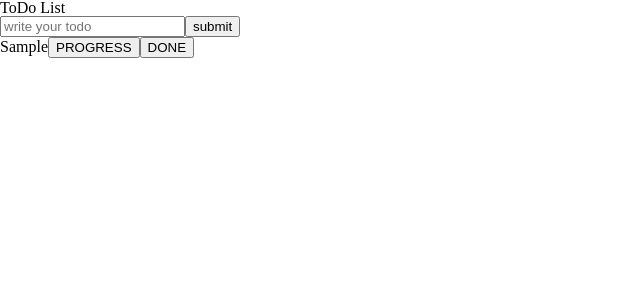
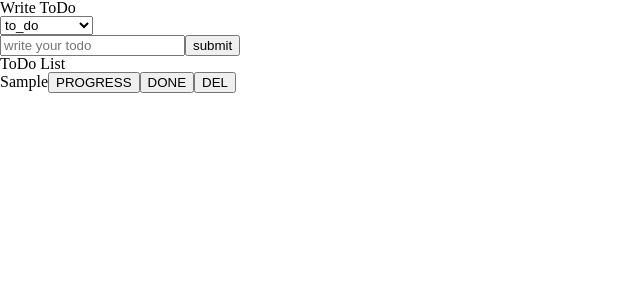
Before and after one commit to zizimoos/20220201_reactjs-master-todo, a React (Create React App) app: page / in a window 1280 px wide. Both pictures are taken after typing "Sample" into the empty fields and a click on the button "submit". Shown: the top 300 px of the page, without its empty margins (0-640 px from the left). Built offline with nearby package versions, Linux system fonts and the light colour scheme.

Commit message:
selector with set function

```diff
--- a/src/atoms.ts
+++ b/src/atoms.ts
@@ -1,12 +1,39 @@
-import { atom } from "recoil";
+import { atom, selector } from "recoil";
+
+export enum Categories {
+  TODO = "to_do",
+  PROGRESS = "In_progress",
+  DONE = "done",
+}
 
 export interface ITodo {
   text: string;
   id: number;
-  category: "to_do" | "In_progress" | "done";
+  category: Categories;
 }
+
+const localStorageData = localStorage.getItem("todoList");
+const localStorageTodoList = localStorageData
+  ? JSON.parse(localStorageData)
+  : [];
+const todoListWithLocalStorage = [...localStorageTodoList];
 
 export const todoState = atom<ITodo[]>({
   key: "todoStatekey",
-  default: [],
+  default: todoListWithLocalStorage,
 });
+
+export const categoryState = atom<Categories>({
+  key: "categoryStatekey",
+  default: Categories.TODO,
+});
+
+export const todoStateSelector = selector({
+  key: "todoStateSelector",
+  get: ({ get }) => {
+    const todos = get(todoState);
+    const category = get(categoryState);
+
+    return todos.filter((todo) => todo.category === category);
+  },
+});
--- a/src/components/CreateTodoForm.tsx
+++ b/src/components/CreateTodoForm.tsx
@@ -1,13 +1,14 @@
 import { useForm } from "react-hook-form";
-import { useRecoilState } from "recoil";
-import { todoState } from "../atoms";
+import { useRecoilState, useRecoilValue } from "recoil";
+import { categoryState, ITodo, todoState } from "../atoms";
 
 interface ITodoForm {
   todo: string;
 }
 
 const CreateTodoForm = () => {
-  const [todoList, setTodoList] = useRecoilState(todoState);
+  const category = useRecoilValue(categoryState);
+  const [_, setTodoList] = useRecoilState(todoState);
   const {
     register,
     handleSubmit,
@@ -18,7 +19,7 @@ const CreateTodoForm = () => {
 
   const handleValid = ({ todo }: ITodoForm) => {
     setTodoList((current) => [
-      { text: todo, category: "to_do", id: Date.now() },
+      { text: todo, category: category, id: Date.now() },
       ...current,
     ]);
     setValue("todo", "");
--- a/src/components/ShowTodoList.tsx
+++ b/src/components/ShowTodoList.tsx
@@ -1,9 +1,12 @@
-import React from "react";
-import { useRecoilState } from "recoil";
-import { ITodo, todoState } from "../atoms";
+import React, { useEffect } from "react";
+import { useRecoilState, useRecoilValue } from "recoil";
+import { ITodo, todoState, todoStateSelector } from "../atoms";
+import { Categories } from "../atoms";
 
-const ShowTodoList = ({ todoList }: any) => {
-  const [_, setTodoList] = useRecoilState(todoState);
+const ShowTodoList = () => {
+  const [todoList, setTodoList] = useRecoilState(todoState);
+  const todoStateS = useRecoilValue(todoStateSelector);
+
   const onClick = (todo: ITodo, newCategory: ITodo["category"]) => {
     setTodoList((current) => {
       const targetIndex = current.findIndex((item) => item.id === todo.id);
@@ -11,25 +14,38 @@ const ShowTodoList = ({ todoList }: any) => {
       const newTodo = { ...oldTodo, category: newCategory };
       const newTodoList = [...current]; //새로운 배열을 만들어서 새로운 값을 넣어줘야만 한다.
       newTodoList.splice(targetIndex, 1, newTodo);
+      localStorage.setItem("todoList", JSON.stringify(todoList));
       return newTodoList;
     });
   };
+
+  const onDelete = (todo: ITodo) => {
+    setTodoList((current) => {
+      const targetIndex = current.findIndex((item) => item.id === todo.id);
+      const newTodoList = [...current];
+      newTodoList.splice(targetIndex, 1);
+      localStorage.setItem("todoList", JSON.stringify(newTodoList));
+      return newTodoList;
+    });
+  };
+
   return (
     <ul>
-      {todoList.map((todo: ITodo) => (
+      {todoStateS.map((todo: ITodo) => (
         <li key={todo.id}>
           <span>{todo.text}</span>
-          {todo.category !== "to_do" && (
-            <button onClick={() => onClick(todo, "to_do")}>TODO</button>
+          {todo.category !== Categories.TODO && (
+            <button onClick={() => onClick(todo, Categories.TODO)}>TODO</button>
           )}
-          {todo.category !== "In_progress" && (
-            <button onClick={() => onClick(todo, "In_progress")}>
+          {todo.category !== Categories.PROGRESS && (
+            <button onClick={() => onClick(todo, Categories.PROGRESS)}>
               PROGRESS
             </button>
           )}
-          {todo.category !== "done" && (
-            <button onClick={() => onClick(todo, "done")}>DONE</button>
+          {todo.category !== Categories.DONE && (
+            <button onClick={() => onClick(todo, Categories.DONE)}>DONE</button>
           )}
+          <button onClick={() => onDelete(todo)}>DEL</button>
         </li>
       ))}
     </ul>
--- a/src/components/ToDoApp.tsx
+++ b/src/components/ToDoApp.tsx
@@ -1,19 +1,32 @@
-import { useRecoilState } from "recoil";
-import { todoState } from "../atoms";
+import { useRecoilState, useRecoilValue } from "recoil";
+import { categoryState, todoState, todoStateSelector } from "../atoms";
 import CreateTodoForm from "./CreateTodoForm";
 import ShowTodoList from "./ShowTodoList";
+import { Categories } from "../atoms";
 
 interface ITodoForm {
   todo: string;
 }
 
 function ToDoApp() {
-  const [todoList, _] = useRecoilState(todoState);
+  const [category, setCategory] = useRecoilState(categoryState);
+  const onInput = (event: React.FormEvent<HTMLSelectElement>) => {
+    setCategory(event.currentTarget.value as any);
+  };
   return (
     <div>
+      <div>Write ToDo</div>
+      <form>
+        <select value={category} onInput={onInput}>
+          <option value={Categories.TODO}>to_do</option>
+          <option value={Categories.PROGRESS}>In_progress</option>
+          <option value={Categories.DONE}>done</option>
+        </select>
+      </form>
+
+      <CreateTodoForm></CreateTodoForm>
       <div>ToDo List</div>
-      <CreateTodoForm></CreateTodoForm>
-      <ShowTodoList todoList={todoList}></ShowTodoList>
+      <ShowTodoList></ShowTodoList>
     </div>
   );
 }
```
